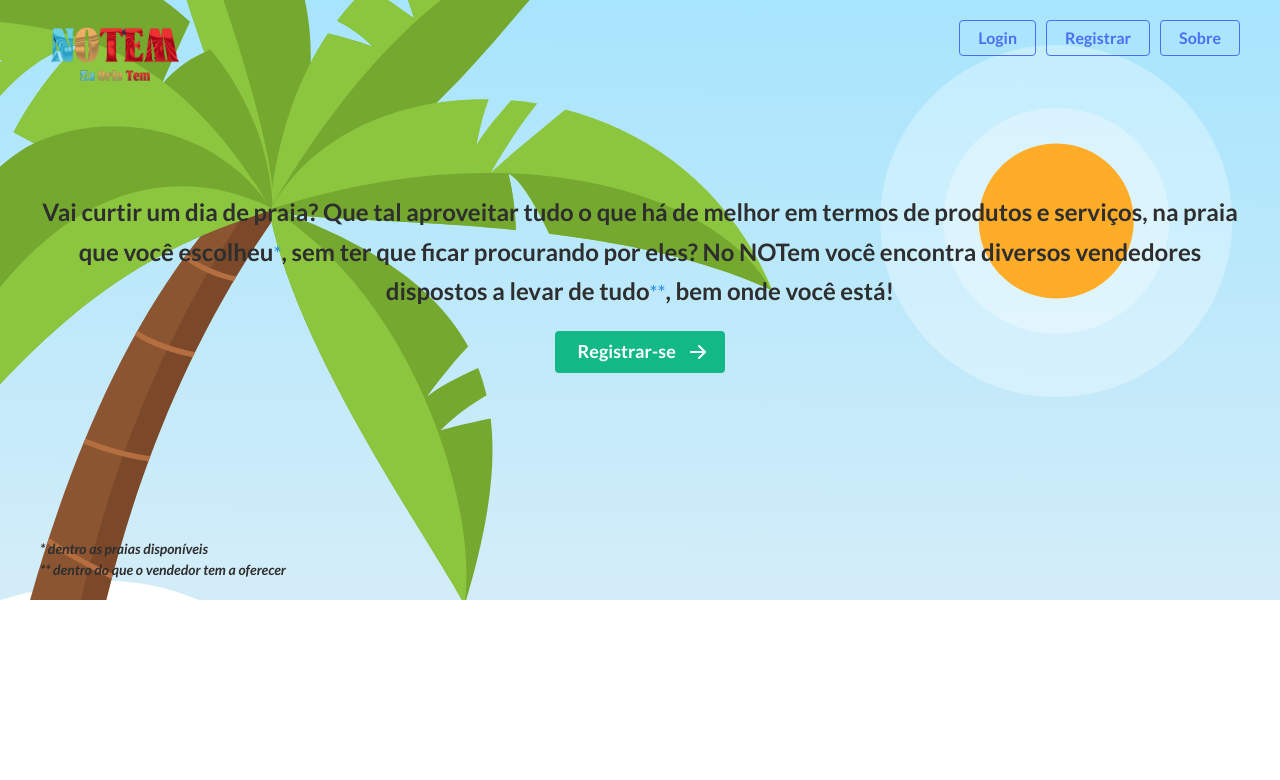
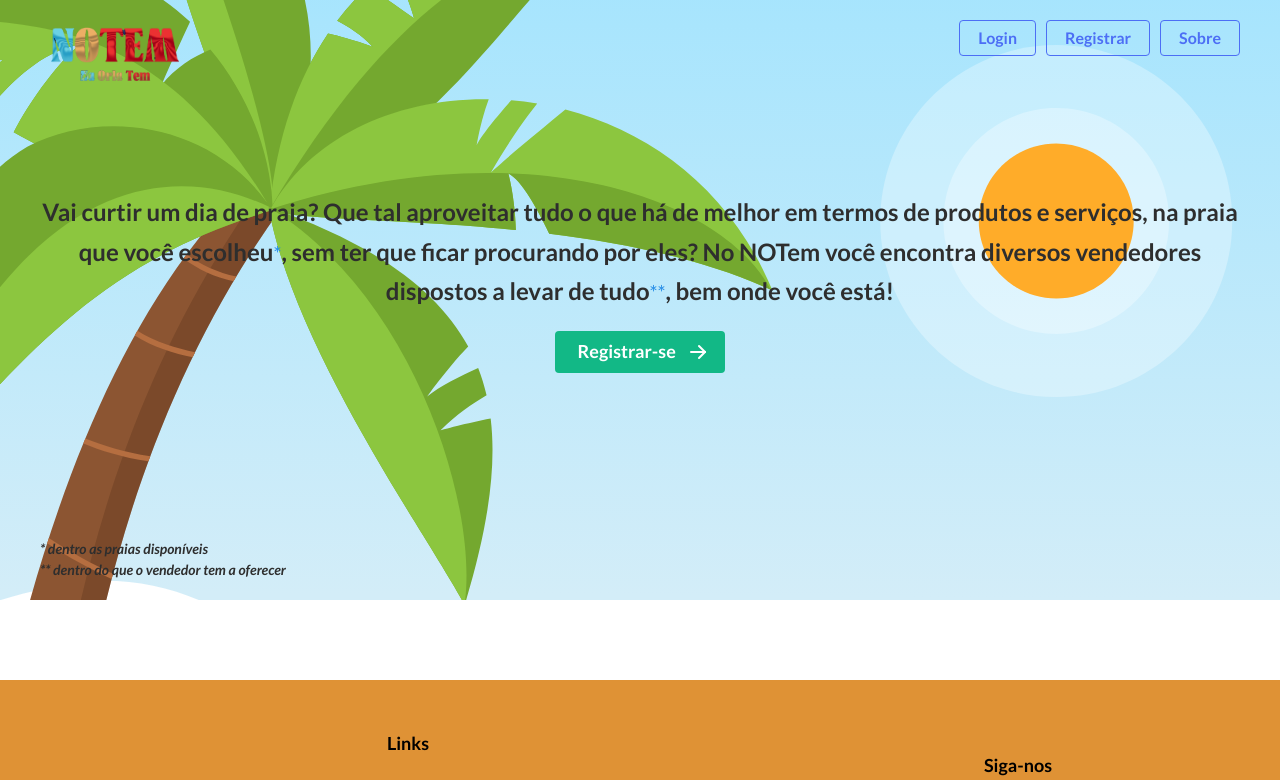
Before and after one commit to bruno-calasans-ifpe/project-notem-client, a React (Vite) app: page / in a window 1280 px wide. Shown: the top 780 px of the page. Built offline with nearby package versions, Linux system fonts and the light colour scheme.

Commit message:
change Main layout's width and height

```diff
--- a/src/layout/Main/main.style.ts
+++ b/src/layout/Main/main.style.ts
@@ -4,6 +4,9 @@ import styled from 'styled-components'
 export const Container = styled.main`
   display: flex;
   flex-direction: column;
-  justify-content: space-around;
-  height: 150vh;
+  justify-content: center;
+  align-items: center;
+  width: 100%;
+  height: 100%;
+  padding: 40px;
 `
```
